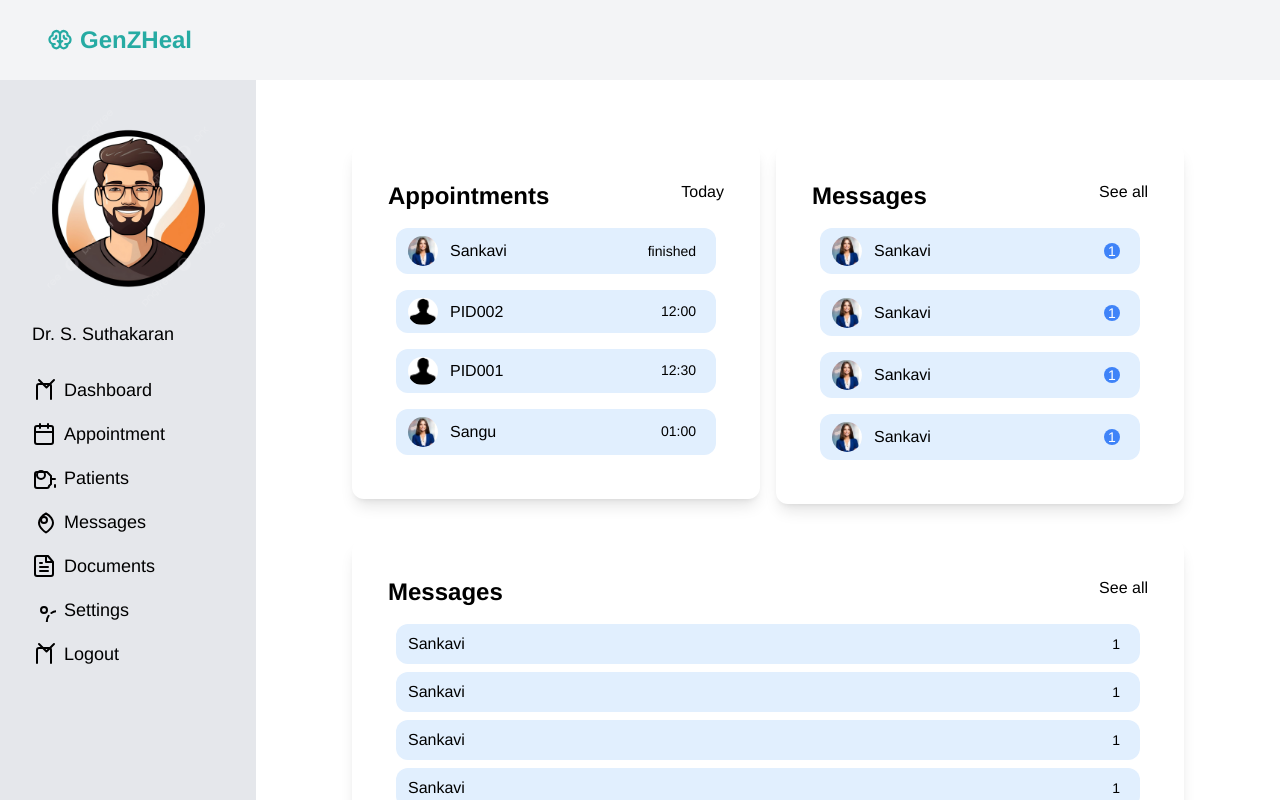
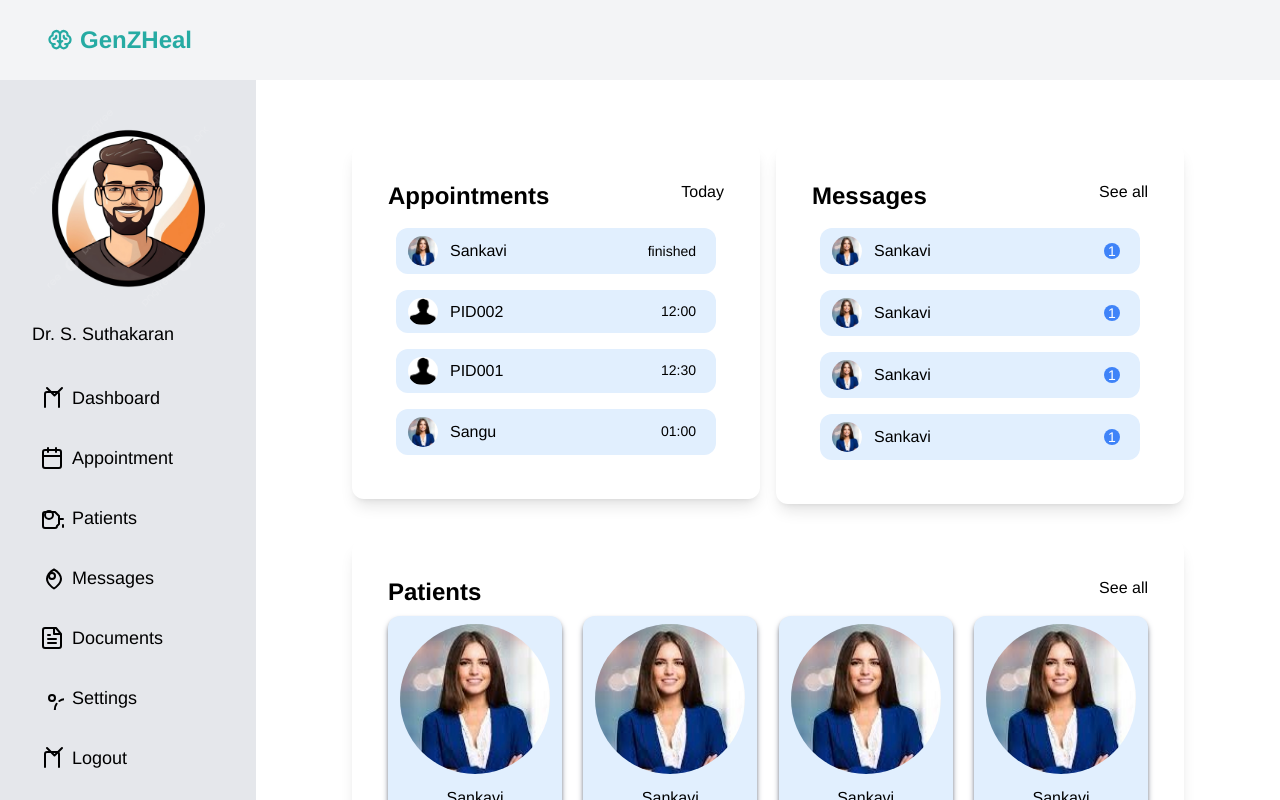
Before and after one commit to JSharanya/GenZHeal, a React (Vite) app: page /admin/dashboard in a window 1280 px wide. Shown: the top 800 px of the page. Built offline with nearby package versions, Linux system fonts and the light colour scheme.

Commit message:
pateient card

```diff
--- a/src/pages/AdminPanel/Dashboard.jsx
+++ b/src/pages/AdminPanel/Dashboard.jsx
@@ -25,12 +25,13 @@ const Dashboard = () => {
   alt="Doctor"
   className="mx-auto rounded-full"
 />
+
 <div className="ml-4 text-lg">
   <h4>Dr. S. Suthakaran</h4>
   <br />
   <ul>
-    <li className="flex items-center mb-4">
-      <div>
+    <li className="mb-4">
+      <button className="flex items-center w-full text-left p-2 rounded hover:bg-gray-300" onClick={() => navigateTo('dashboard')}>
         <svg
           xmlns="http://www.w3.org/2000/svg"
           width="24"
@@ -45,11 +46,12 @@ const Dashboard = () => {
           <path d="M19 21V8a2 2 0 0 0-2-2H7a2 2 0 0 0-2 2v13"></path>
           <path d="M7 2l7.5 7.5L22 2"></path>
         </svg>
-      </div>
-      <div>Dashboard</div>
+        <span>Dashboard</span>
+      </button>
     </li>
-    <li className="flex items-center mb-4">
-      <div>
+
+    <li className="mb-4">
+      <button className="flex items-center w-full text-left p-2 rounded hover:bg-gray-300" onClick={() => navigateTo('appointment')}>
         <svg
           xmlns="http://www.w3.org/2000/svg"
           width="24"
@@ -66,11 +68,12 @@ const Dashboard = () => {
           <line x1="8" y1="2" x2="8" y2="6"></line>
           <line x1="3" y1="10" x2="21" y2="10"></line>
         </svg>
-      </div>
-      <div>Appointment</div>
+        <span>Appointment</span>
+      </button>
     </li>
-    <li className="flex items-center mb-4">
-      <div>
+
+    <li className="mb-4">
+      <button className="flex items-center w-full text-left p-2 rounded hover:bg-gray-300" onClick={() => navigateTo('patients')}>
         <svg
           xmlns="http://www.w3.org/2000/svg"
           width="24"
@@ -87,11 +90,12 @@ const Dashboard = () => {
           <path d="M23 21v-2"></path>
           <path d="M23 13H20"></path>
         </svg>
-      </div>
-      <div>Patients</div>
+        <span>Patients</span>
+      </button>
     </li>
-    <li className="flex items-center mb-4">
-      <div>
+
+    <li className="mb-4">
+      <button className="flex items-center w-full text-left p-2 rounded hover:bg-gray-300" onClick={() => navigateTo('messages')}>
         <svg
           xmlns="http://www.w3.org/2000/svg"
           width="24"
@@ -106,11 +110,12 @@ const Dashboard = () => {
           <path d="M21 12.79c0 5.34-7 9.71-7 9.71s-7-4.37-7-9.71c0-2.68 2.47-7.29 7-9.29 4.53 2 7 6.61 7 9.29z"></path>
           <circle cx="12" cy="10" r="3"></circle>
         </svg>
-      </div>
-      <div>Messages</div>
+        <span>Messages</span>
+      </button>
     </li>
-    <li className="flex items-center mb-4">
-      <div>
+
+    <li className="mb-4">
+      <button className="flex items-center w-full text-left p-2 rounded hover:bg-gray-300" onClick={() => navigateTo('documents')}>
         <svg
           xmlns="http://www.w3.org/2000/svg"
           width="24"
@@ -128,11 +133,12 @@ const Dashboard = () => {
           <line x1="16" y1="17" x2="8" y2="17"></line>
           <polyline points="10 9 9 9 8 9"></polyline>
         </svg>
-      </div>
-      <div>Documents</div>
+        <span>Documents</span>
+      </button>
     </li>
-    <li className="flex items-center mb-4">
-      <div>
+
+    <li className="mb-4">
+      <button className="flex items-center w-full text-left p-2 rounded hover:bg-gray-300" onClick={() => navigateTo('settings')}>
         <svg
           xmlns="http://www.w3.org/2000/svg"
           width="24"
@@ -147,11 +153,12 @@ const Dashboard = () => {
           <circle cx="12" cy="12" r="3"></circle>
           <path d="M19.4 15a10 10 0 1 1-2.8 2.8"></path>
         </svg>
-      </div>
-      <div>Settings</div>
+        <span>Settings</span>
+      </button>
     </li>
-    <li className="flex items-center mb-4">
-      <div>
+
+    <li className="mb-4">
+      <button className="flex items-center w-full text-left p-2 rounded hover:bg-gray-300" onClick={() => navigateTo('logout')}>
         <svg
           xmlns="http://www.w3.org/2000/svg"
           width="24"
@@ -166,12 +173,13 @@ const Dashboard = () => {
           <path d="M19 21V8a2 2 0 0 0-2-2H7a2 2 0 0 0-2 2v13"></path>
           <path d="M7 2l7.5 7.5L22 2"></path>
         </svg>
-      </div>
-      <div>Logout</div>
+        <span>Logout</span>
+      </button>
     </li>
   </ul>
 </div>
 </aside>
+
 
 
         {/* Main content */}
@@ -319,54 +327,82 @@ const Dashboard = () => {
 </div>
 
 
-<div class="w-full  px-2 ">
+<div class="w-full px-2">
   <div class="mb-9 rounded-xl py-8 px-7 shadow-lg transition-all hover:shadow-lg sm:p-9 lg:px-6 xl:px-9">
 
     <div class="flex justify-between mb-2">
       <h3 class="text-xl font-bold text-black sm:text-2xl lg:text-xl xl:text-2xl">
-       Messages
+        Patients
       </h3>
       <p class="text-base font-medium text-body-color">See all</p>
     </div>
-    <div class="w-full px-2 mb-2  mt-4">
-  <div class="flex justify-between items-center rounded-xl transition-all bg-blue-100 sm:p-2 xl:px-3">
-    <p class="text-base font-medium text-body-color">
+
+    <div class="flex justify-between">
+      <div class="flex flex-col items-center rounded-xl transition-all bg-blue-100 sm:p-2 xl:px-3  shadow-md shadow-gray-500">
+        <img
+          width="150"
+          src={p1img}
+          alt="patient1"
+          className="rounded-full mb-3"
+        />
+        <p class="text-base font-medium text-body-color mb-1">
           Sankavi
         </p>
-    <p class="mr-2">1</p>
+        <button class="mt-3 px-4 py-2 bg-blue-500 text-white rounded-md hover:bg-blue-600 transition">
+          See detail
+        </button>
+      </div>
+
+      <div class="flex flex-col items-center rounded-xl transition-all bg-blue-100 sm:p-2 xl:px-3  shadow-md shadow-gray-500">
+        <img
+          width="150"
+          src={p1img}
+          alt="patient1"
+          className="rounded-full mb-3"
+        />
+        <p class="text-base font-medium text-body-color mb-1">
+          Sankavi
+        </p>
+        <button class="mt-3 px-4 py-2 bg-blue-500 text-white rounded-md hover:bg-blue-600 transition">
+        See detail
+        </button>
+      </div>
+
+      <div class="flex flex-col items-center rounded-xl transition-all bg-blue-100 sm:p-2 xl:px-3  shadow-md shadow-gray-500">
+        <img
+          width="150"
+          src={p1img}
+          alt="patient1"
+          className="rounded-full mb-3"
+        />
+        <p class="text-base font-medium text-body-color mb-1">
+          Sankavi
+        </p>
+        <button class="mt-3 px-4 py-2 bg-blue-500 text-white rounded-md hover:bg-blue-600 transition">
+        See detail
+        </button>
+      </div>
+
+      <div class="flex flex-col items-center rounded-xl transition-all bg-blue-100 sm:p-2 xl:px-3  shadow-md shadow-gray-500">
+        <img
+          width="150"
+          src={p1img}
+          alt="patient1"
+          className="rounded-full mb-3"
+        />
+        <p class="text-base font-medium text-body-color mb-1">
+          Sankavi
+        </p>
+        <button class="mt-3 px-4 py-2 bg-blue-500 text-white rounded-md hover:bg-blue-600 transition">
+        See detail
+        </button>
       </div>
     </div>
 
-    <div class="w-full px-2 mb-2">
-  <div class="flex justify-between items-center rounded-xl transition-all bg-blue-100 sm:p-2 xl:px-3">
-    <p class="text-base font-medium text-body-color">
-      Sankavi
-    </p>
-    <p class="mr-2">1</p>
-  </div>
-</div>
-
-    <div class="w-full px-2 mb-2">
-  <div class="flex justify-between items-center rounded-xl transition-all bg-blue-100 sm:p-2 xl:px-3">
-    <p class="text-base font-medium text-body-color">
-      Sankavi
-    </p>
-    <p class="mr-2">1</p>
-  </div>
-</div>
-
-   <div class="w-full px-2 mb-2">
-  <div class="flex justify-between items-center rounded-xl transition-all bg-blue-100 sm:p-2 xl:px-3">
-    <p class="text-base font-medium text-body-color">
-      Sankavi
-    </p>
-    <p class="mr-2">1</p>
   </div>
 </div>
 
 
-  </div>
-</div>
 
   </div>
 </div>
```
Lines whose indentation alone changed are shown as unchanged.
